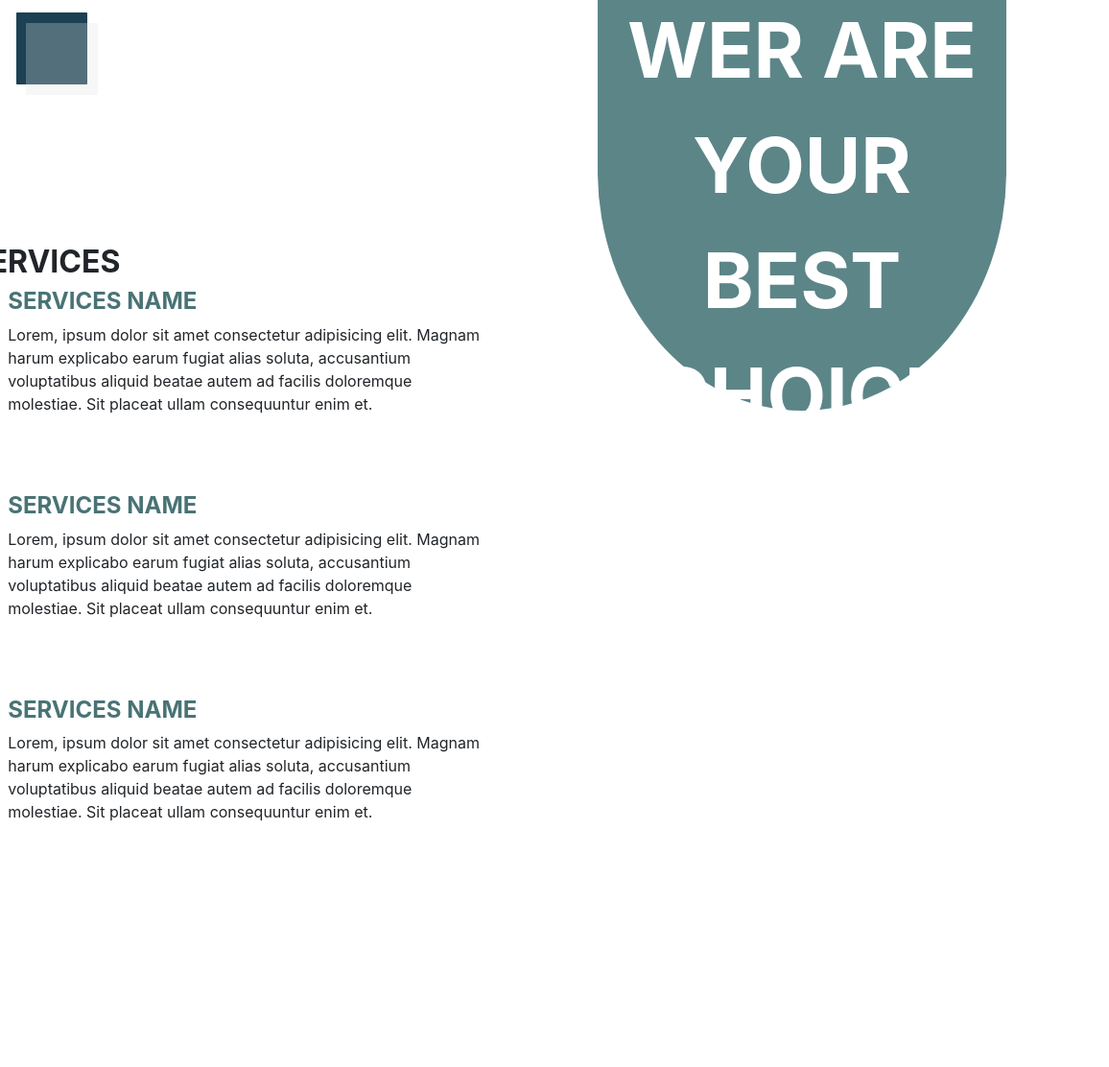
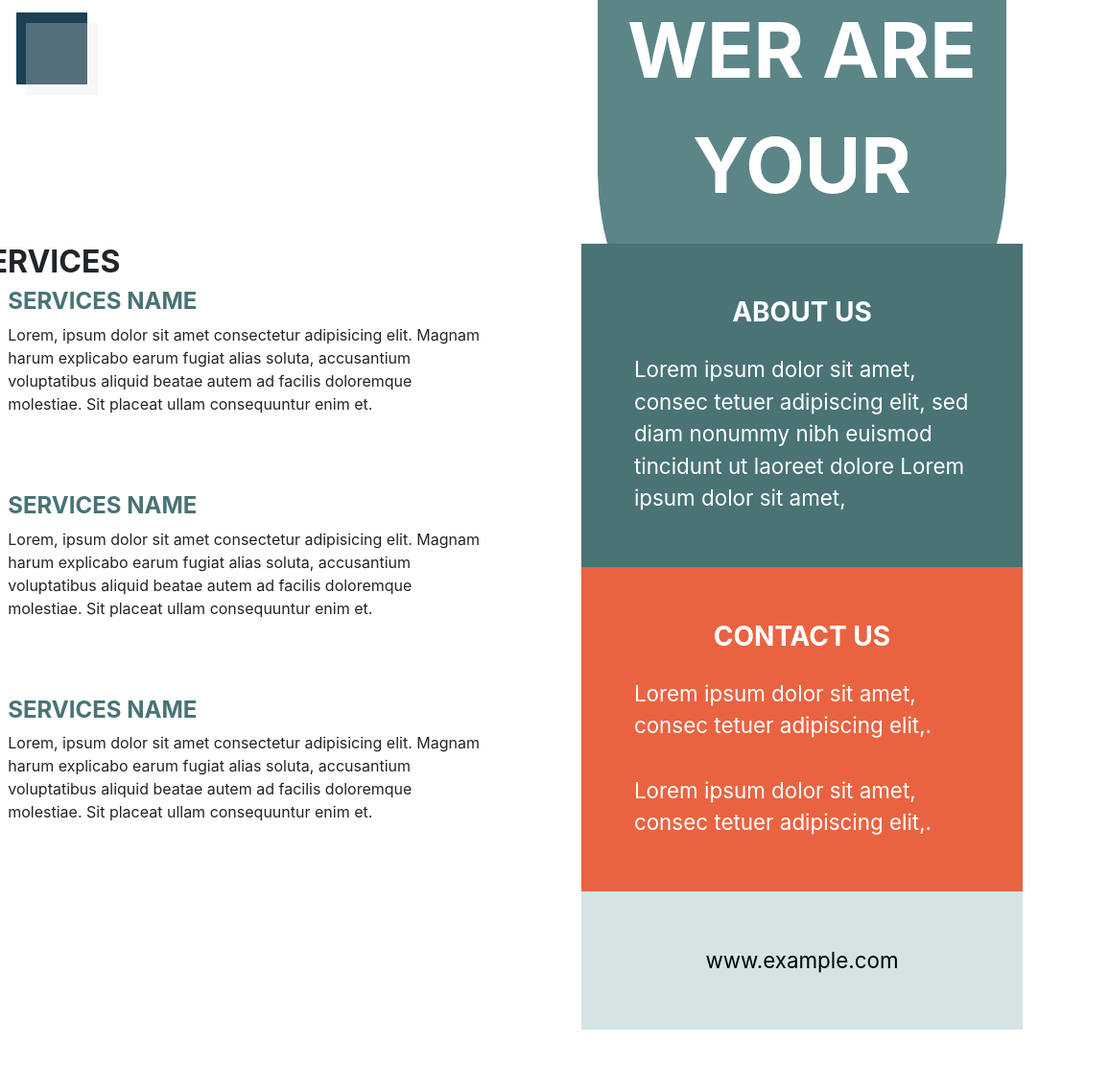
Before and after one commit to kishor-saresa/Layout-2, a plain HTML site: page index.html in a window 1280 px wide. Shown: the part 72-1184 px from the top of the page at 96% size, 124-1280 px from the left. Before the commit the page ends 1010 px from the top, so only its background shows below. Drawn offline with nearby package versions, Linux system fonts and the light colour scheme.

Commit message:
right part

```diff
--- a/index.html
+++ b/index.html
@@ -42,7 +42,7 @@
     </div>
     <!-- Header End -->
     <!-- this is mian img start -->
-    <img src="" alt="mainimg" />
+    <img src="images.jpg" alt="mainimg" width="100%" />
     <!-- this is mian img end -->
     <div class="container-fluid">
       <div class="row">
@@ -98,7 +98,30 @@
         </div>
         <!-- mian content left part end -->
         <!-- mian content right part start -->
-
+        <div class="col-6" id="about-right">
+          <div class="text-white">
+            <section style="background-color: rgb(73, 115, 117)">
+              <h3 style="text-align: center; padding-bottom: 5%">
+                <strong>ABOUT US</strong>
+              </h3>
+              Lorem ipsum dolor sit amet, consec tetuer adipiscing elit, sed
+              diam nonummy nibh euismod tincidunt ut laoreet dolore Lorem ipsum
+              dolor sit amet,
+            </section>
+            <section style="background-color: rgb(234, 99, 65)">
+              <h3 style="text-align: center; padding-bottom: 5%">
+                <strong>CONTACT US</strong>
+              </h3>
+              Lorem ipsum dolor sit amet, consec tetuer adipiscing elit,.<br /><br />
+              Lorem ipsum dolor sit amet, consec tetuer adipiscing elit,.<br />
+            </section>
+            <section
+              style="background-color: rgb(212, 228, 228); text-align: center"
+            >
+              <a href="#" style="color: black">www.example.com</a>
+            </section>
+          </div>
+        </div>
         <!-- mian content right part start -->
       </div>
     </div>
--- a/style.css
+++ b/style.css
@@ -36,3 +36,12 @@
     margin-left: 35%;
     position: absolute;
 }
+section{
+    padding: 12%;
+    font-size: 140%;
+}
+#about-right{
+padding-right: 7%;
+padding-left: 7%;
+padding-bottom: 3%;
+}
```
